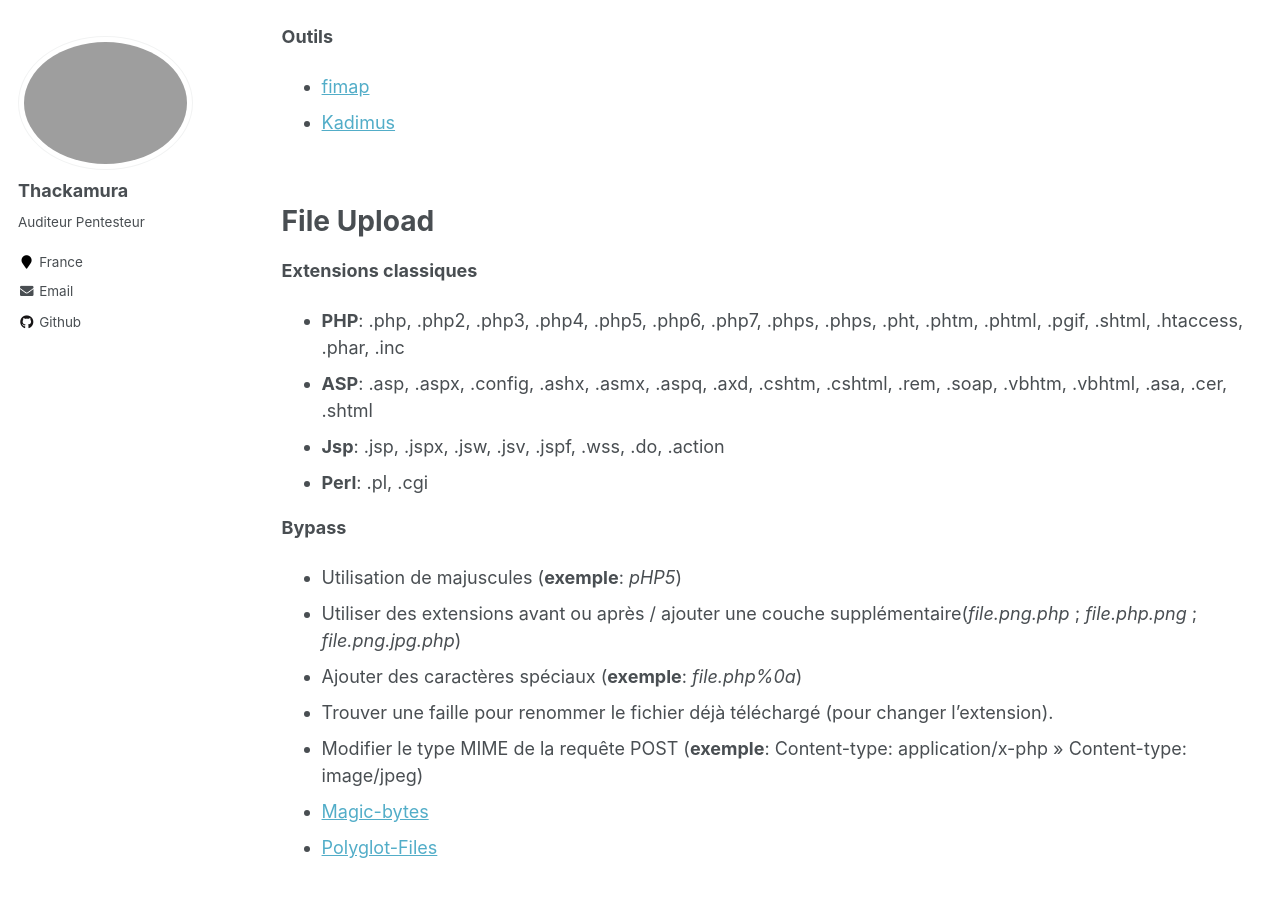
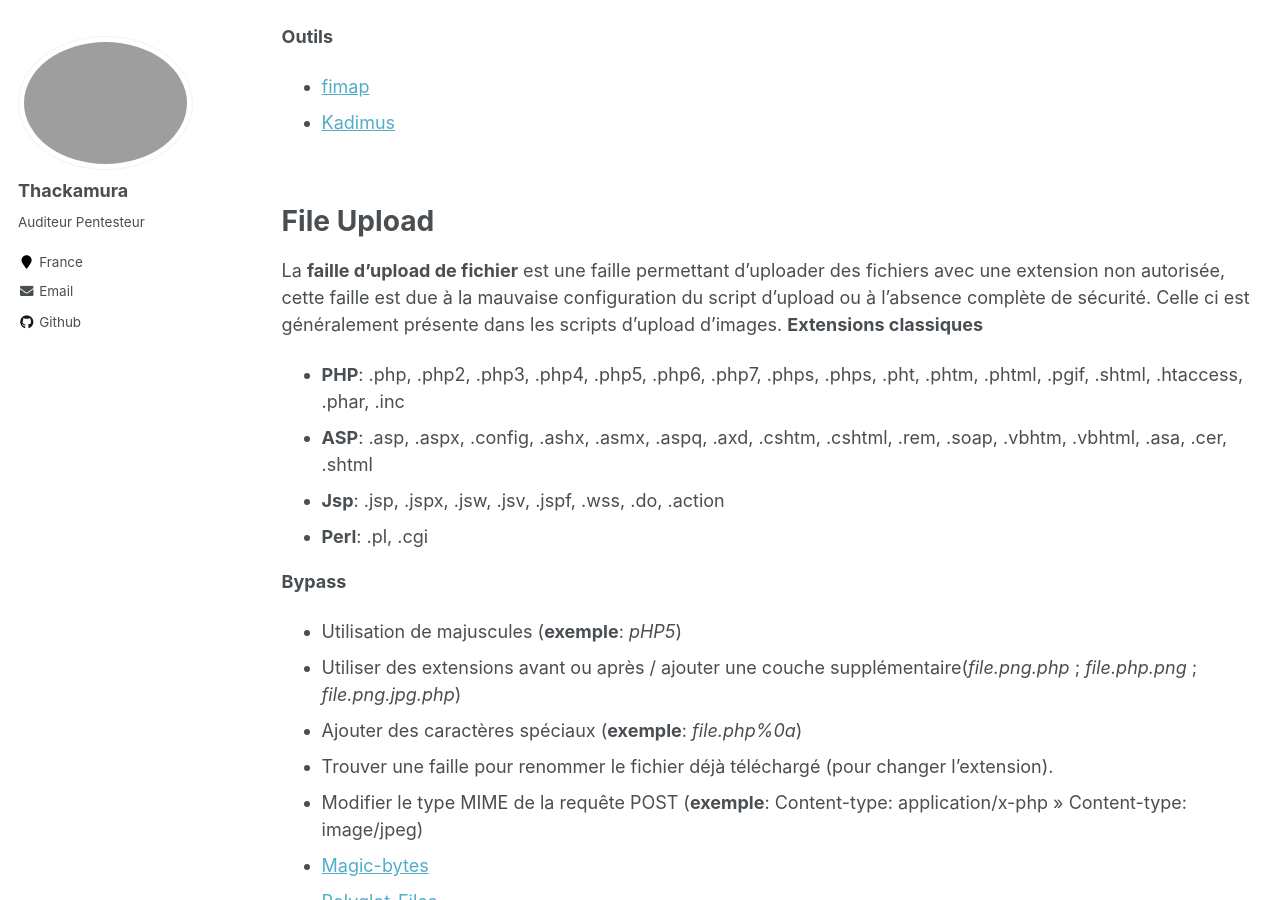
Before and after one commit to thackamura/thackamura.github.io, a Jekyll site: the page built from _pages/web-checklist.md, in a window 1280 px wide and 900 px high, scrolled down 6890 px. Built offline with Jekyll 4.4.1, drawn with Linux system fonts in a browser that asks for light colours.

Commit message:
Update web-checklist.md

```diff
--- a/_pages/web-checklist.md
+++ b/_pages/web-checklist.md
@@ -214,7 +214,7 @@ File Inclusion/Path traversal
 
 File Upload
 ======
-
+La **faille d'upload de fichier** est une faille permettant d'uploader des fichiers avec une extension non autorisée, cette faille est due à la mauvaise configuration du script d'upload ou à l'absence complète de sécurité. Celle ci est généralement présente dans les scripts d'upload d'images.
 **Extensions classiques**
 * **PHP**: .php, .php2, .php3, .php4, .php5, .php6, .php7, .phps, .phps, .pht, .phtm, .phtml, .pgif, .shtml, .htaccess, .phar, .inc
 * **ASP**: .asp, .aspx, .config, .ashx, .asmx, .aspq, .axd, .cshtm, .cshtml, .rem, .soap, .vbhtm, .vbhtml, .asa, .cer, .shtml
```
